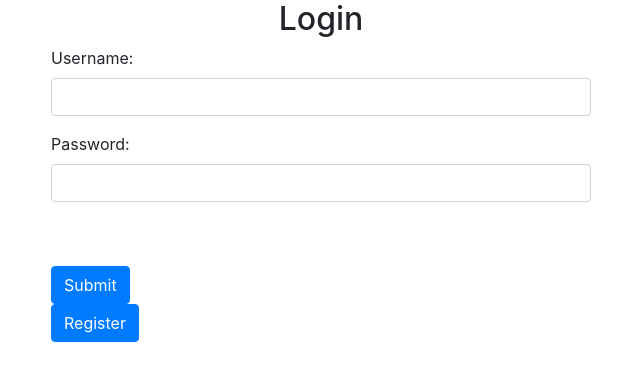
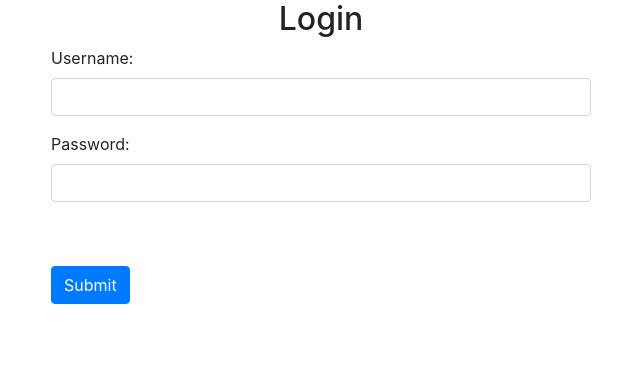
Before and after one commit to oliverbravery/OpenAuth, a FastAPI app: template templates/login.html in a window 1280 px wide. Shown: the top 381 px of the page, without its empty margins (319-959 px from the left). Run offline with FastAPI, Linux system fonts and the light colour scheme; the template is opened without the code that fills it: most values are stand-ins (such as "Sample title", 1, 10 or a date in 2020); parts of the project's set-up code (start-up, migrations or seed data) failed here and were passed over; some libraries are stand-ins or nearby versions.

Commit message:
removed register button from login page

```diff
--- a/templates/login.html
+++ b/templates/login.html
@@ -30,9 +30,6 @@
                     <br/>
                     <button type="submit" class="btn btn-primary">Submit</button>
                 </form>
-                <form method="get" action="/account/register">
-                    <button type="submit" class="btn btn-primary">Register</button>
-                </form>
             </div>
         </div>
     </div>
```
